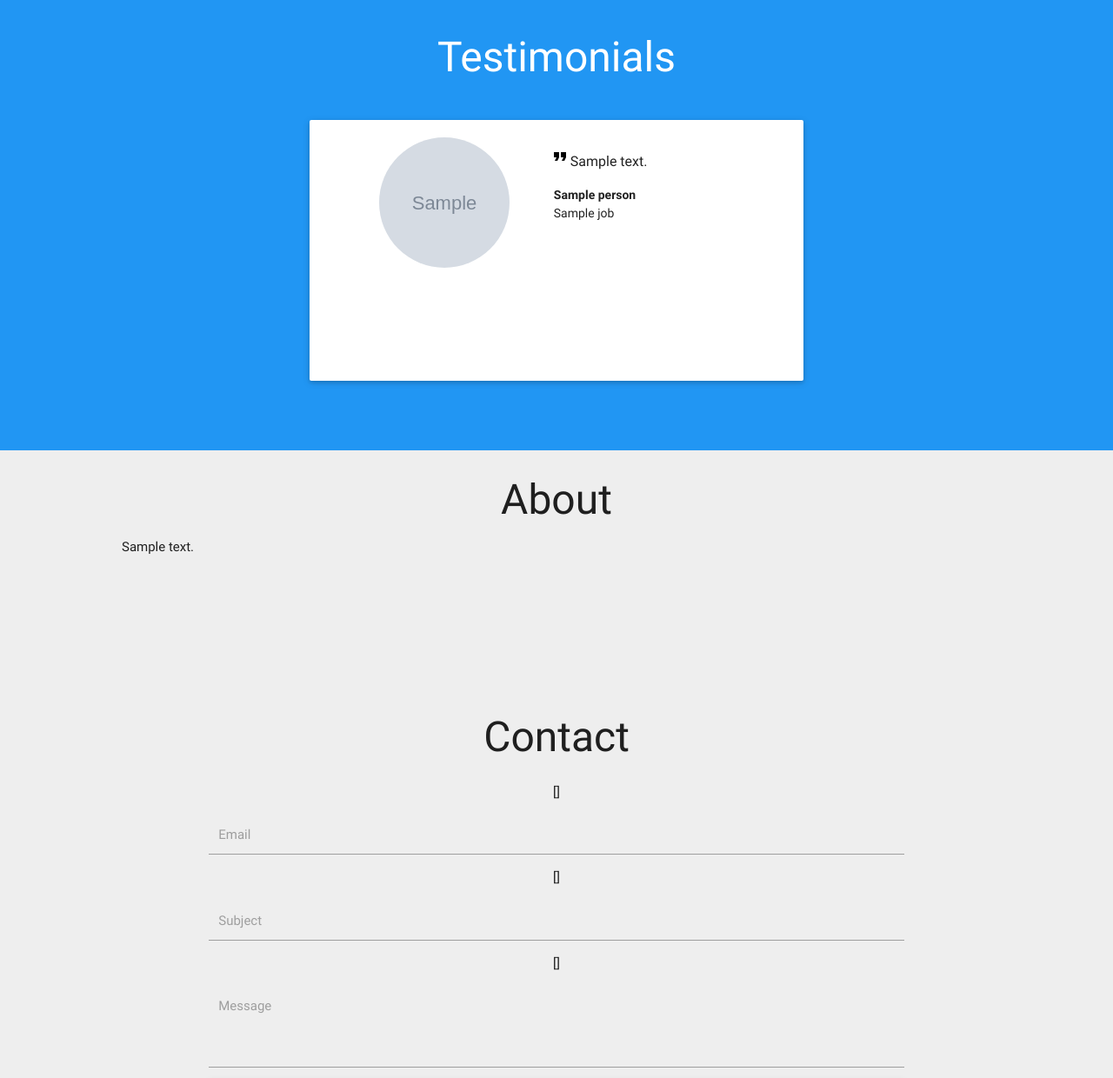
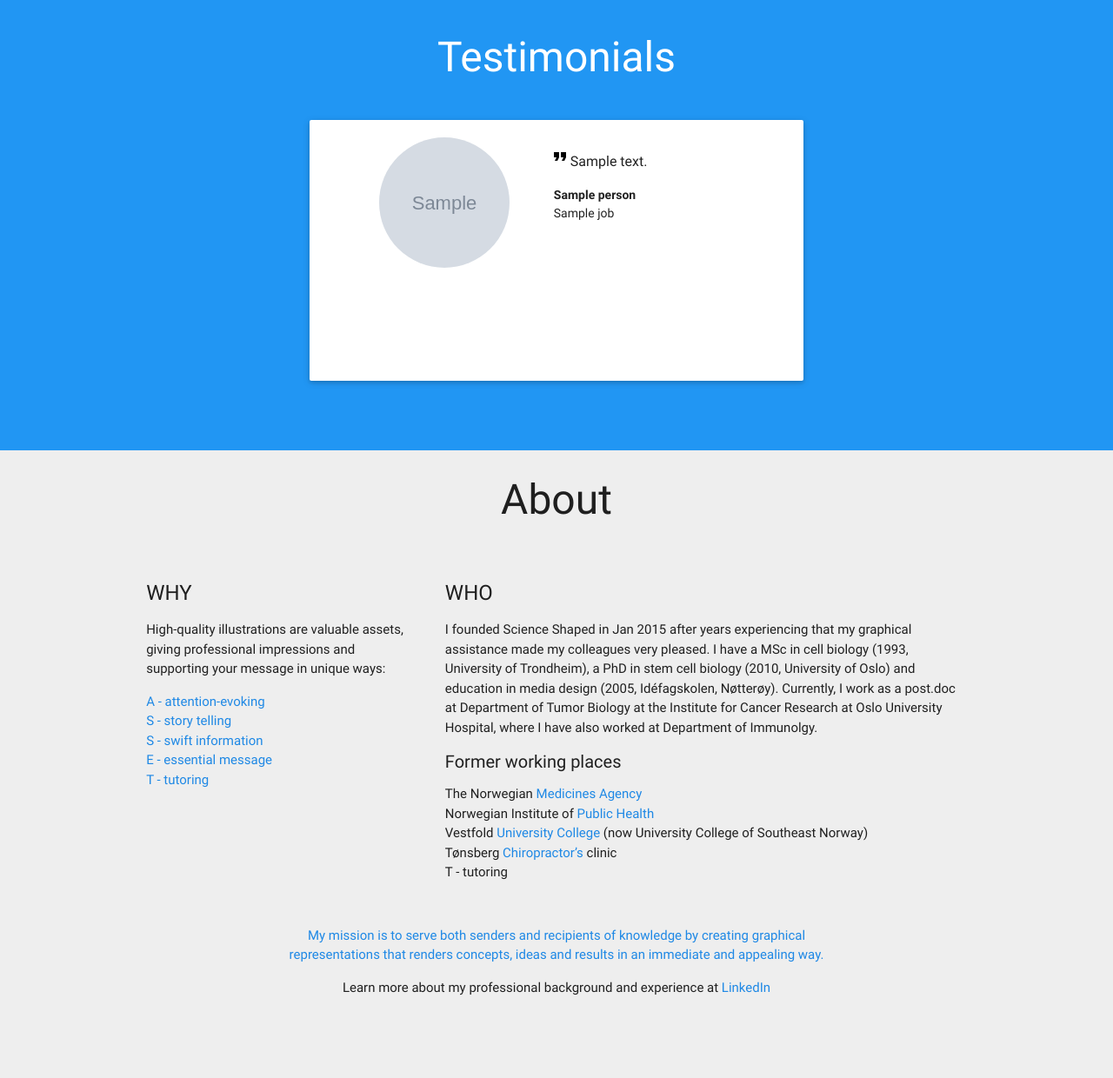
Before and after one commit to ecuatox/scienceshaped, a Django app: template scienceshaped/templates/index.html in a window 1280 px wide. Shown: the part 1229-2469 px from the top of the page at 87% size. Run offline with Django 3.2, Linux system fonts and the light colour scheme; the template is opened without the code that fills it: most values are stand-ins (such as "Sample title", 1, 10 or a date in 2020); grey boxes marked "Sample" are stand-in pictures; form fields are guessed from the names that the template uses.

Commit message:
Hardcode about

```diff
--- a/scienceshaped/static/css/about.css
+++ b/scienceshaped/static/css/about.css
@@ -1,26 +1,23 @@
-#aboutContent {
-  width: 90%;
-  max-width: 1000px;
-  margin: 50px auto;
-}
-#about .btn-flat {
-  display: inline-block;
-  margin-bottom: 24px;
-}
-#about h1 {
-  display: inline-block;
-}
-#aboutTop {
-  height: 50px;
+h1 {
   text-align: center;
 }
-#aboutForm {
+#about {
   text-align: center;
-  margin-top: 50px;
 }
-#aboutForm label {
-  display: none;
+#why, #how, {
+  vertical-align: top;
+  text-align: left;
+  display: inline-block;
+  margin: 20px;
 }
-#aboutForm #submit {
-  width: 840px;
+#why {
+  width: 30%;
+  max-width: 300px;
 }
+#how {
+  width: 60%;
+  max-width: 600px;
+}
+#why li, #mission, c.accdk, #linkedin {
+  color: var(--accent-color-dk);
+}
--- a/scienceshaped/templates/about.html
+++ b/scienceshaped/templates/about.html
@@ -3,31 +3,36 @@
 <link href="{% static "css/about.css" %}" rel="stylesheet">
 
 <section id="about">
-  <div id="aboutTop">
-    <h1>About</h1>
-    {% if request.user|inGroup:"editor" %}
-      <a href="/aboutEdit" class="waves-effect waves-blue btn-flat editorButton">Edit</a>
-    {% endif %}
+  <h1>About</h1>
+  <div id="why">
+    <h3>WHY</h3>
+    <p>
+      High-quality illustrations are valuable assets, giving professional impressions and supporting your message in unique ways:
+    </p>
+    <ul>
+      <li>A - attention-evoking</li>
+      <li>S - story telling</li>
+      <li>S - swift information</li>
+      <li>E - essential message</li>
+      <li>T - tutoring</li>
+    </ul>
   </div>
-  {% if action == 'aboutEdit' %}
-  <script>
-    $(function(){
-      $('a[href="#about"]').click();
-    });
-  </script>
-  <form id="aboutForm" action="/aboutEdit" method="post">
-    {% csrf_token %}
-    {{ aboutForm.media }}
-    {{ aboutForm.as_p }}
-    <button id="submit" class="btn waves-effect waves-light blue" type="submit" name="action">Save
-      <img src="{% static "img/ic_save_white_24px.svg" %}">
-    </button>
-  </form>
-  {% else %}
-    <div id="aboutContent">
-    {% autoescape off %}
-        {{ aboutContent }}
-    {% endautoescape %}
-    </div>
-  {% endif %}
+  <div id="how">
+    <h3>WHO</h3>
+    <p>
+      I founded Science Shaped in Jan 2015 after years experiencing that my graphical assistance made my colleagues very pleased. I have a MSc in cell biology (1993, University of Trondheim), a PhD in stem cell biology (2010, University of Oslo) and education in media design (2005, Idéfagskolen, Nøtterøy). Currently, I work as a post.doc at Department of Tumor Biology at the Institute for Cancer Research at Oslo University Hospital, where I have also worked at Department of Immunolgy.
+    </p>
+    <h4>Former working places</h4>
+    <ul>
+      <li>The Norwegian <c class="accdk">Medicines Agency</c></li>
+      <li>Norwegian Institute of <c class="accdk">Public Health</c></li>
+      <li>Vestfold <c class="accdk">University College</c> (now University College of Southeast Norway)</li>
+      <li>Tønsberg <c class="accdk">Chiropractor’s</c> clinic</li>
+      <li>T - tutoring</li>
+    </ul>
+  </div>
+  <p id="mission">My mission is to serve both senders and recipients of knowledge by creating graphical<br>
+    representations that renders concepts, ideas and results in an immediate and appealing way.</p>
+  <p>Learn more about my professional background and experience at <a id="linkedin" href="https://www.linkedin.com/in/ellen-tenstad-5b3b0631">LinkedIn</a></p>
+  </div>
 </section>
--- a/scienceshaped/urls.py
+++ b/scienceshaped/urls.py
@@ -15,7 +15,6 @@ urlpatterns = [
     url(r'^authentication/', include('authentication.urls')),
     url(r'^login/', views.login, name='login'),
     url(r'^filter/(?P<tag>.*)/', views.index, name='filter'),
-    url(r'^aboutEdit', views.aboutEdit, name='about-edit'),
     url(r'^infoEdit', views.infoEdit, name='info-edit'),
 ]
 
```
Also changed, not shown: scienceshaped/views.py (+0 -17 lines).
